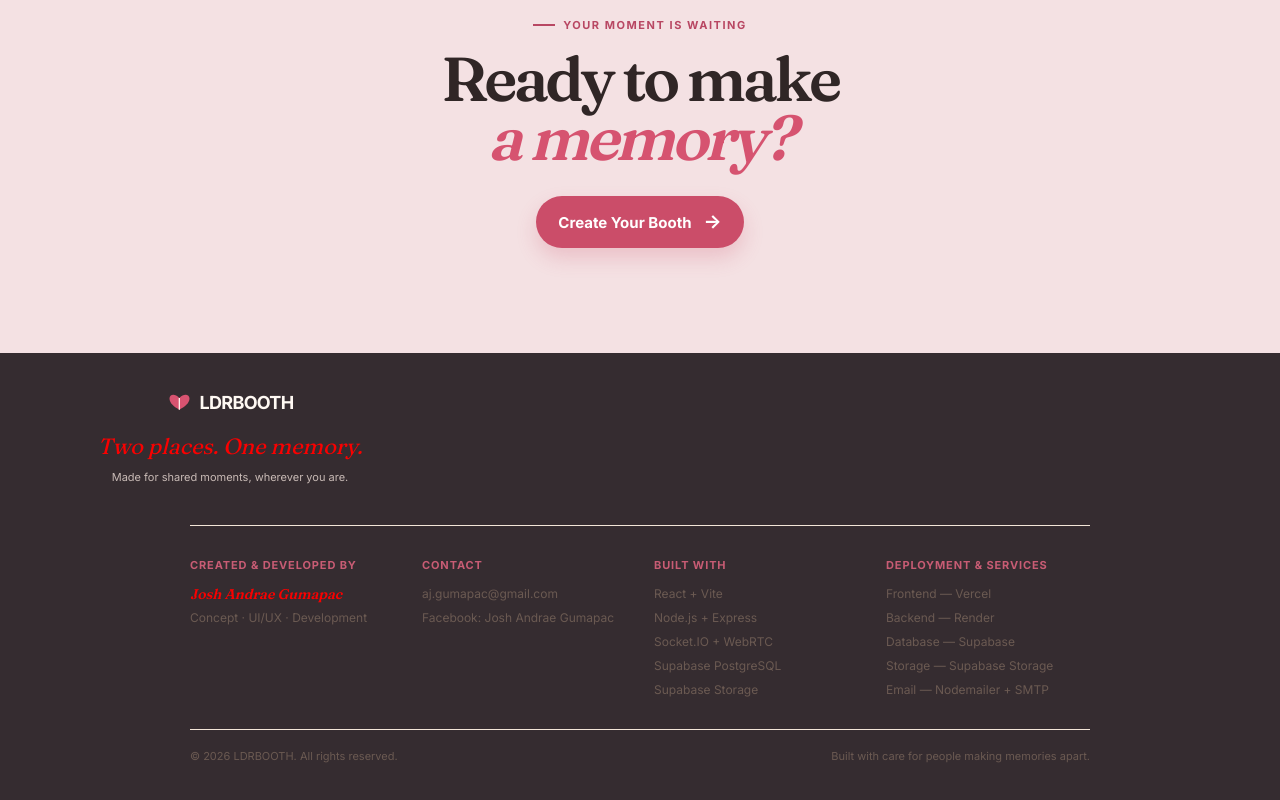
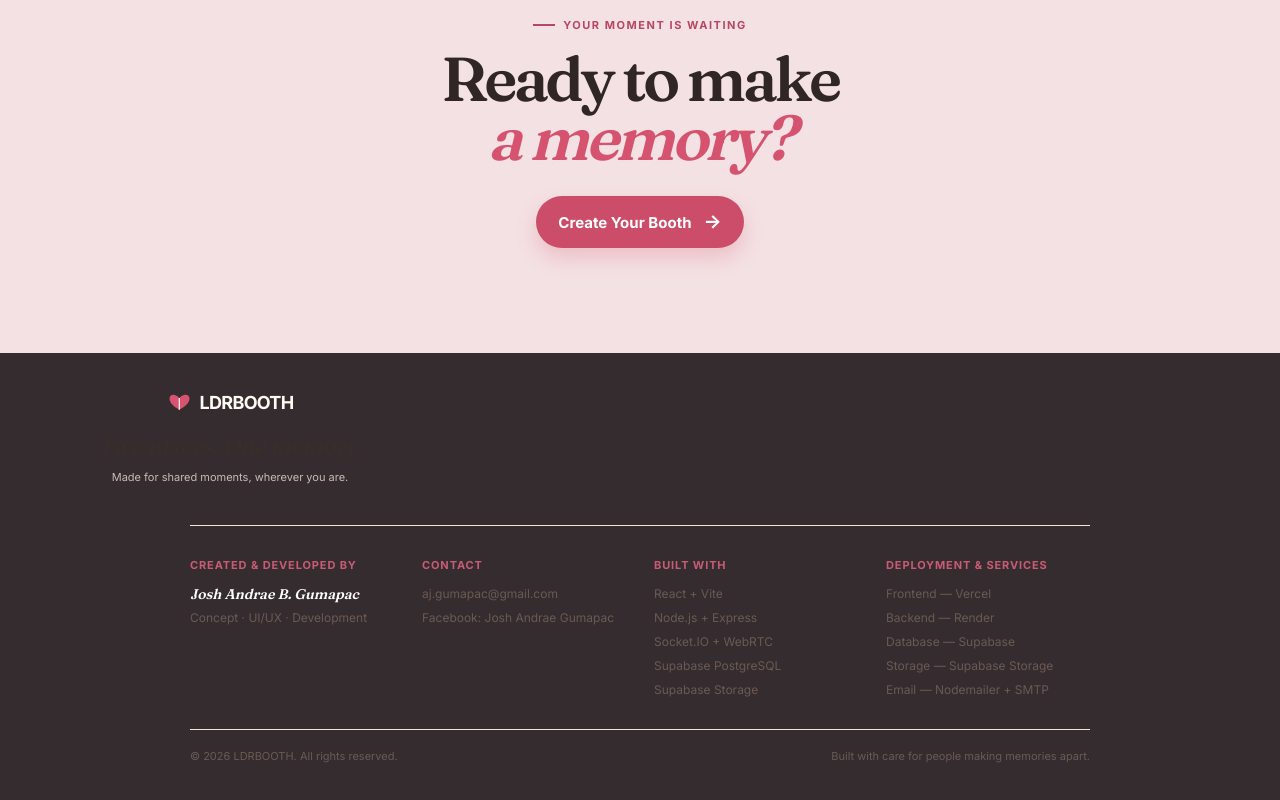
Before and after one commit to ajgumapac-max/LDRBOOTH, a React (Vite) app in the folder frontend/: page / in a window 1280 px wide. Shown: the part 3096-3896 px from the top of the page. Built offline with nearby package versions, Linux system fonts and the light colour scheme; no server answers.

Commit message:
color again

```diff
--- a/frontend/src/App.css
+++ b/frontend/src/App.css
@@ -6,7 +6,7 @@
 :root {
   --cream: #fbf3ec;
   --cream-deep: #f3e6d8;
-  --charcoal: #fa0000;
+  --charcoal: #3a2e2a;
   --charcoal-soft: #6b5a52;
   --pink: #e8879a;
   --pink-deep: #c85c74;
@@ -2546,3 +2546,7 @@ a {
     min-height: 0;
   }
 }
+
+.creator-name {
+  color: #ffffff;
+}
--- a/frontend/src/components/Landing.jsx
+++ b/frontend/src/components/Landing.jsx
@@ -418,9 +418,7 @@ export default function Landing({ onCreate, onJoin }) {
             </h3>
 
             <p>
-              <strong>
-                Josh Andrae Gumapac
-              </strong>
+              <strong className="creator-name">Josh Andrae B. Gumapac</strong>
             </p>
 
             <span>
```
